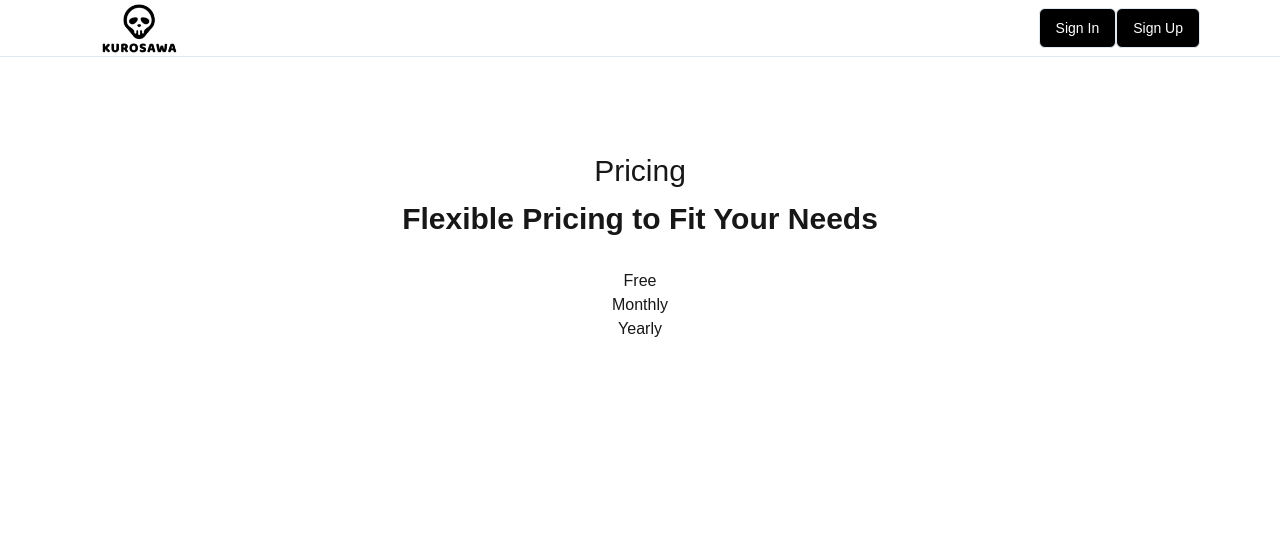
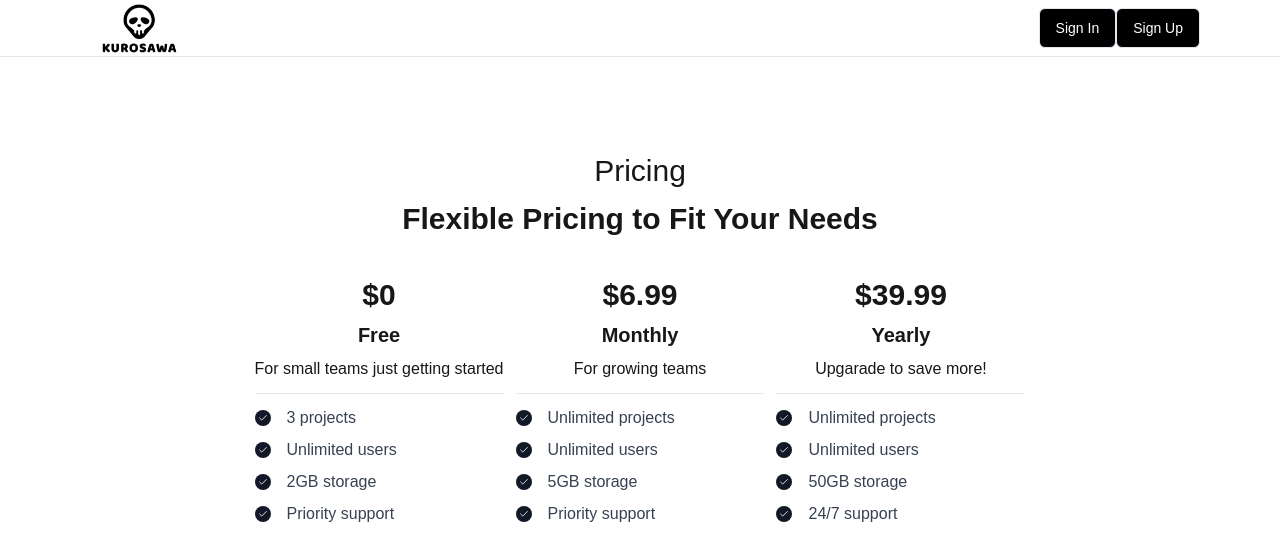
Before and after one commit to ppppppsmash/saasxxx, a Next.js app: page / in a window 1280 px wide. Shown: the top 560 px of the page. Built offline with nearby package versions, Linux system fonts and the light colour scheme; no server answers.

Commit message:
feat: update pricing card layout and add feature list styling

```diff
--- a/app/landing-page/pricing-card.tsx
+++ b/app/landing-page/pricing-card.tsx
@@ -1,9 +1,30 @@
 import { PricingPlan } from './pricing-section';
+import { Check } from 'lucide-react';
 
-const PricingCard = ({ title, price, features }: PricingPlan) => {
+const PricingCard = ({ title, price, description, features }: PricingPlan) => {
   return (
     <div>
-      {title}
+      <div>
+        <div className="inline-flex items-end">
+          <h1 className="font-extrabold text-3xl">${price}</h1>
+        </div>
+
+        <h2 className="font-bold text-xl my-2">{title}</h2>
+        <p>{description}</p>
+        <div className="flex-grow border-t border-gray-400 opacity-25 my-3"></div>
+        <ul>
+          {
+            features.map((feature, index) => (
+              <li key={index} className="flex flex-row items-center text-gray-700 gap-2 my-2">
+                <div className="rounded-full flex items-center justify-center bg-gray-900 w-4 h-4 mr-2">
+                  <Check className="text-white" width={10} height={10} />
+                </div>
+                <p>{feature}</p>
+              </li>
+            ))
+          }
+        </ul>
+      </div>
     </div>
   );
 }
--- a/app/landing-page/pricing-section.tsx
+++ b/app/landing-page/pricing-section.tsx
@@ -55,7 +55,7 @@ const PricingSection = () => {
         Flexible Pricing to Fit Your Needs
       </h2>
 
-      <div>
+      <div className="mt-10 grid items-center grid-cols-1 gap-3 md:grid-cols-3 max-w-screen-xl">
         {
           pricingPlans.map((plan, index) => (
             <PricingCard key={index} {...plan} />
```
